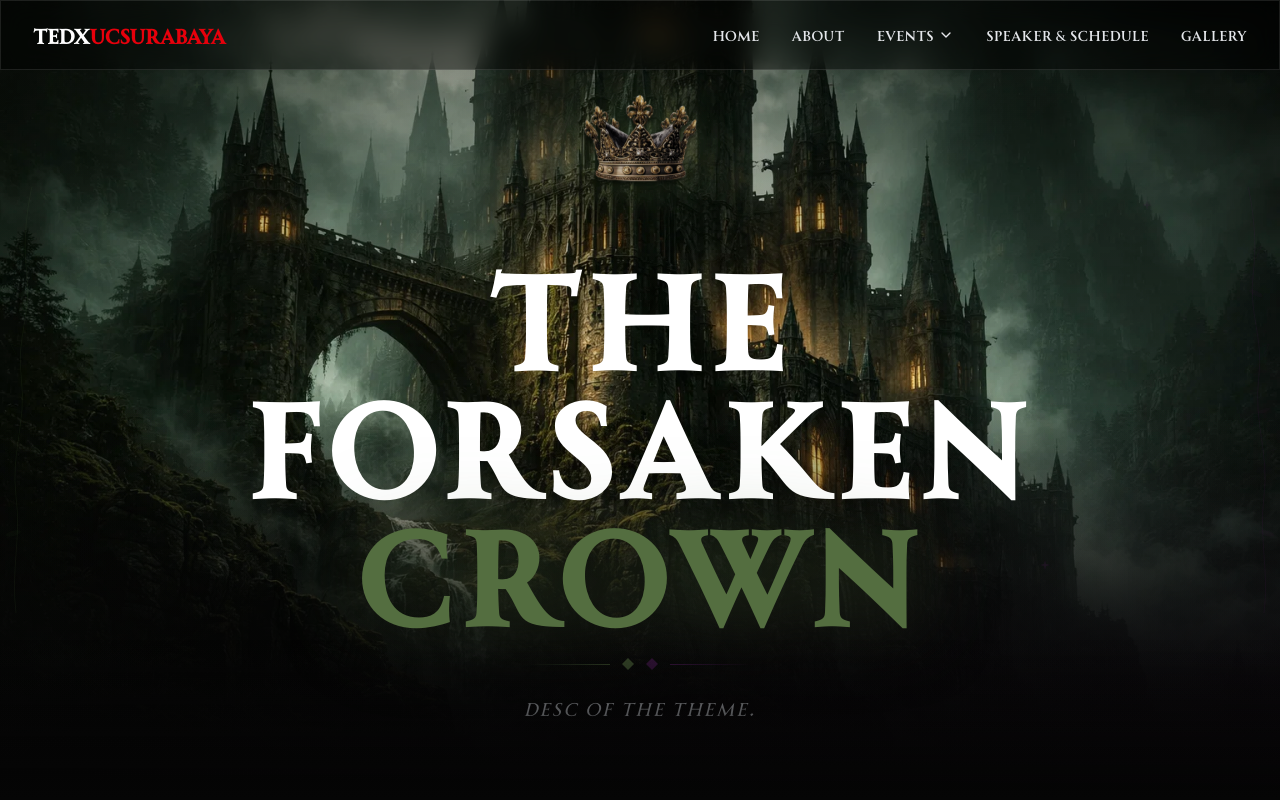
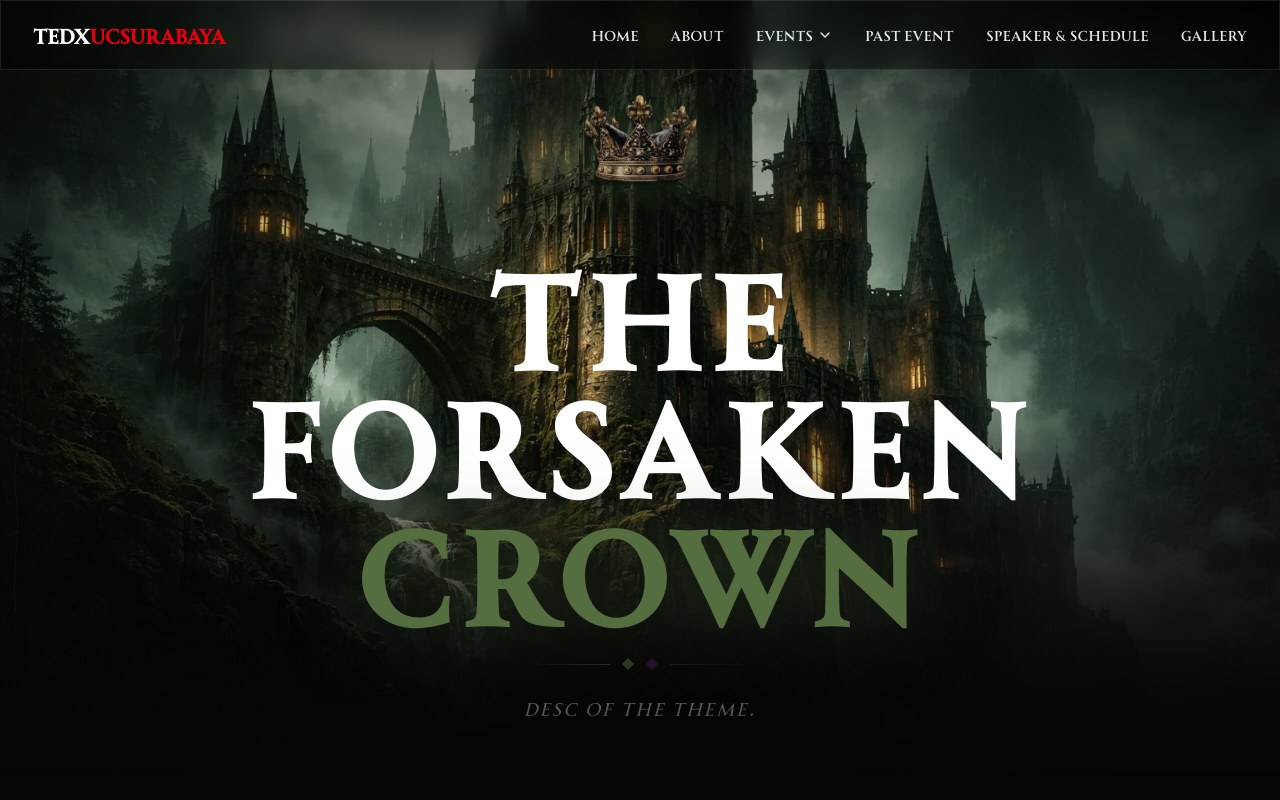
Before and after one commit to Maiizo/TEDxUC-2026, a Next.js app: page / in a window 1280 px wide. Shown: the top 800 px of the page. Built offline with nearby package versions, Linux system fonts and the light colour scheme.

Commit message:
pindah  navbar
pindah navabr

```diff
--- a/app/components/NavigationBar.tsx
+++ b/app/components/NavigationBar.tsx
@@ -59,7 +59,7 @@ const Navbar = () => {
               </div>
             </div>
           </div>
-
+          <Link href="/pastevent " className="hover:text-white transition-colors">Past Event</Link>
           <Link href="/schedule" className="hover:text-white transition-colors">Speaker & Schedule</Link>
           <Link href="/gallery" className="hover:text-white transition-colors">Gallery</Link>
         </div>
--- a/app/globals.css
+++ b/app/globals.css
@@ -30,15 +30,15 @@ body {
   color: var(--foreground);
 }
 
-/* Hide scrollbar for Chrome, Safari and Opera */
-body::-webkit-scrollbar {
-  display: none;
+/* Hide scrollbar globally */
+html, body {
+  -ms-overflow-style: none;  /* IE and Edge */
+  scrollbar-width: none;     /* Firefox */
 }
 
-/* Hide scrollbar for IE, Edge and Firefox */
-body {
-  -ms-overflow-style: none;  /* IE and Edge */
-  scrollbar-width: none;  /* Firefox */
+html::-webkit-scrollbar,
+body::-webkit-scrollbar {
+  display: none; /* Chrome, Safari, Opera */
 }
 
 
--- a/app/layout.tsx
+++ b/app/layout.tsx
@@ -1,7 +1,7 @@
 import type { Metadata } from "next";
 import localFont from "next/font/local";
 import "./globals.css";
-import NavigationBar from "./components/NavigationBar";
+import Navbar from "@/reusable-components/layout/Navbar";
 import Footer from "@/reusable-components/layout/Footer";
 
 const allrounder = localFont({
@@ -41,9 +41,9 @@ export default function RootLayout({
         className={`${allrounder.variable} antialiased`}
       >
   {/*  Navbar */}
-    <NavigationBar>
+    <Navbar>
 
-    </NavigationBar>
+    </Navbar>
 
         {children}
       {/* Footer */}
--- a/reusable-components/layout/Navbar.tsx
+++ b/reusable-components/layout/Navbar.tsx
@@ -0,0 +1,156 @@
+"use client";
+
+import React, { useState, useEffect } from 'react';
+import Link from 'next/link';
+import { ChevronDown, Menu, X } from 'lucide-react';
+
+const Navbar = () => {
+  const [isScrolled, setIsScrolled] = useState(false);
+  const [isMobileMenuOpen, setIsMobileMenuOpen] = useState(false);
+  const [isMobileEventsOpen, setIsMobileEventsOpen] = useState(false);
+
+  useEffect(() => {
+    const handleScroll = () => {
+      setIsScrolled(window.scrollY > 20);
+    };
+    window.addEventListener('scroll', handleScroll);
+    return () => window.removeEventListener('scroll', handleScroll);
+  }, []);
+
+  return (
+    <nav
+      className={`
+        fixed left-0 right-0 z-50 flex justify-center
+        transition-all duration-500 ease-in-out
+        ${isScrolled ? 'top-6 px-6' : 'top-0 px-0'}
+      `}
+    >
+      <div
+        className={`
+          flex items-center justify-between w-full px-8
+          bg-black/40 backdrop-blur-md border border-white/10
+          transition-all duration-500 ease-in-out
+          ${isScrolled
+            ? 'max-w-6xl rounded-full py-3 bg-black/60 border-white/20'
+            : 'max-w-full rounded-none py-5 bg-black/20 border-transparent'
+          }
+        `}
+      >
+
+        <div className="flex items-center text-xl font-bold tracking-tight">
+          <span className="text-white">TEDx</span>
+          <span className="text-red-600">UCSurabaya</span>
+        </div>
+
+        <div className="hidden md:flex items-center space-x-8 text-sm font-medium text-gray-200">
+          <Link href="/" className="hover:text-white transition-colors">Home</Link>
+          <Link href="/about" className="hover:text-white transition-colors">About</Link>
+
+          <div className="group relative flex items-center cursor-pointer hover:text-white transition-colors">
+            <span>Events</span>
+            <ChevronDown className="ml-1 w-4 h-4 group-hover:rotate-180 transition-transform" />
+
+            {/* Invisible bridge + animated dropdown */}
+            <div className="absolute top-full left-0 w-44 pt-2 opacity-0 group-hover:opacity-100 pointer-events-none group-hover:pointer-events-auto translate-y-2 group-hover:translate-y-0 transition-all duration-200 ease-out">
+              <div className="bg-black/80 backdrop-blur-lg rounded-xl border border-white/10 p-2">
+                <Link href="/events/pre1" className="block px-4 py-2 hover:bg-white/10 rounded-lg transition-colors">Pre Events 1</Link>
+                <Link href="/events/pre2" className="block px-4 py-2 hover:bg-white/10 rounded-lg transition-colors">Pre Events 2</Link>
+                <Link href="/events/pre3" className="block px-4 py-2 hover:bg-white/10 rounded-lg transition-colors">Pre Events 3</Link>
+              </div>
+            </div>
+          </div>
+          <Link href="/pastevent " className="hover:text-white transition-colors">Past Event</Link>
+          <Link href="/schedule" className="hover:text-white transition-colors">Speaker & Schedule</Link>
+          <Link href="/gallery" className="hover:text-white transition-colors">Gallery</Link>
+        </div>
+        <button
+          className="md:hidden text-white p-2"
+          onClick={() => setIsMobileMenuOpen(!isMobileMenuOpen)}
+        >
+          {isMobileMenuOpen ? <X size={24} /> : <Menu size={24} />}
+        </button>
+      </div>
+
+      {/* Mobile Menu Overlay */}
+      <div
+        className={`
+          md:hidden fixed inset-0 top-[72px] bg-black/95 backdrop-blur-xl
+          transition-all duration-300 ease-in-out
+          ${isMobileMenuOpen ? 'opacity-100 pointer-events-auto' : 'opacity-0 pointer-events-none'}
+        `}
+      >
+        <div className="flex flex-col p-6 space-y-6 text-lg font-medium text-gray-200">
+          <Link
+            href="/"
+            className="hover:text-white transition-colors"
+            onClick={() => setIsMobileMenuOpen(false)}
+          >
+            Home
+          </Link>
+          <Link
+            href="/about"
+            className="hover:text-white transition-colors"
+            onClick={() => setIsMobileMenuOpen(false)}
+          >
+            About
+          </Link>
+
+          <div className="flex flex-col space-y-4">
+            <div
+              className="flex items-center justify-between cursor-pointer hover:text-white transition-colors"
+              onClick={() => setIsMobileEventsOpen(!isMobileEventsOpen)}
+            >
+              <span>Events</span>
+              <ChevronDown className={`w-5 h-5 transition-transform ${isMobileEventsOpen ? 'rotate-180' : ''}`} />
+            </div>
+
+            <div className={`
+              flex flex-col pl-4 space-y-4 text-base border-l border-white/10
+              transition-all duration-300 overflow-hidden
+              ${isMobileEventsOpen ? 'max-h-48 opacity-100' : 'max-h-0 opacity-0'}
+            `}>
+              <Link
+                href="/events/pre1"
+                className="hover:text-white transition-colors"
+                onClick={() => setIsMobileMenuOpen(false)}
+              >
+                Pre Events 1
+              </Link>
+              <Link
+                href="/events/pre2"
+                className="hover:text-white transition-colors"
+                onClick={() => setIsMobileMenuOpen(false)}
+              >
+                Pre Events 2
+              </Link>
+              <Link
+                href="/events/pre3"
+                className="hover:text-white transition-colors"
+                onClick={() => setIsMobileMenuOpen(false)}
+              >
+                Pre Events 3
+              </Link>
+            </div>
+          </div>
+
+          <Link
+            href="/schedule"
+            className="hover:text-white transition-colors"
+            onClick={() => setIsMobileMenuOpen(false)}
+          >
+            Speaker & Schedule
+          </Link>
+          <Link
+            href="/gallery"
+            className="hover:text-white transition-colors"
+            onClick={() => setIsMobileMenuOpen(false)}
+          >
+            Gallery
+          </Link>
+        </div>
+      </div>
+    </nav>
+  );
+};
+
+export default Navbar;
```
